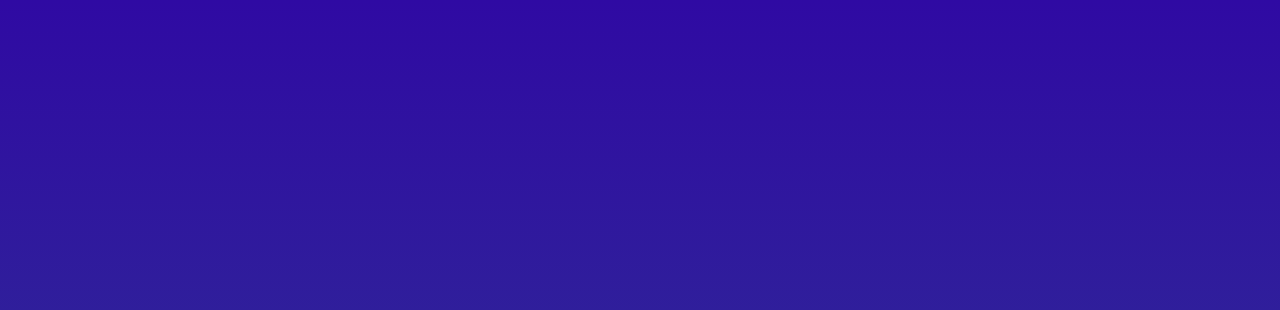
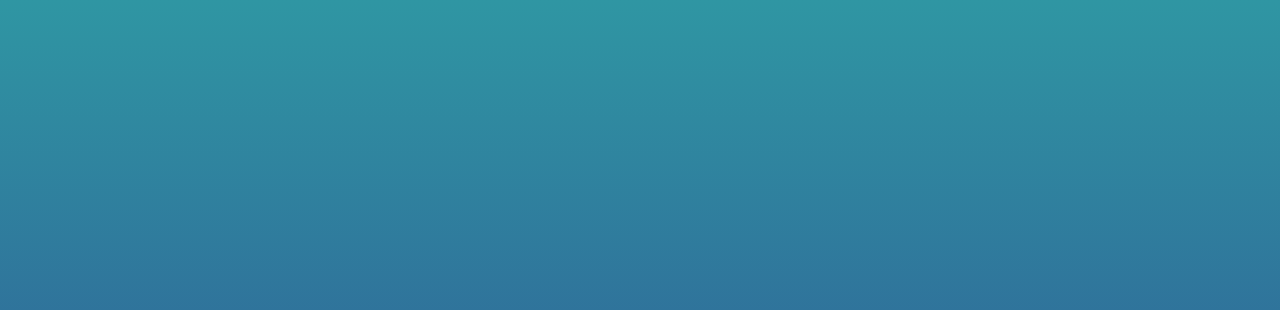
Before and after one commit to r-vikas/weather-app, a plain HTML site: page index.html in a window 1280 px wide. Shown: the top 310 px of the page. Drawn offline with Linux system fonts and the light colour scheme.

Commit message:
css change

```diff
--- a/style.css
+++ b/style.css
@@ -1,14 +1,13 @@
-
-*{
+* {
     padding: 0px;
     margin: 0px;
 }
 
-.container{
+.container {
 
     height: 100vh;
     display: flex;
     justify-content: center;
     align-items: center;
-    background: linear-gradient(rgb(47,10,163),rgb(48,62,143))
+    background: linear-gradient(rgb(47, 150, 163), rgb(48, 62, 143))
 }
```
